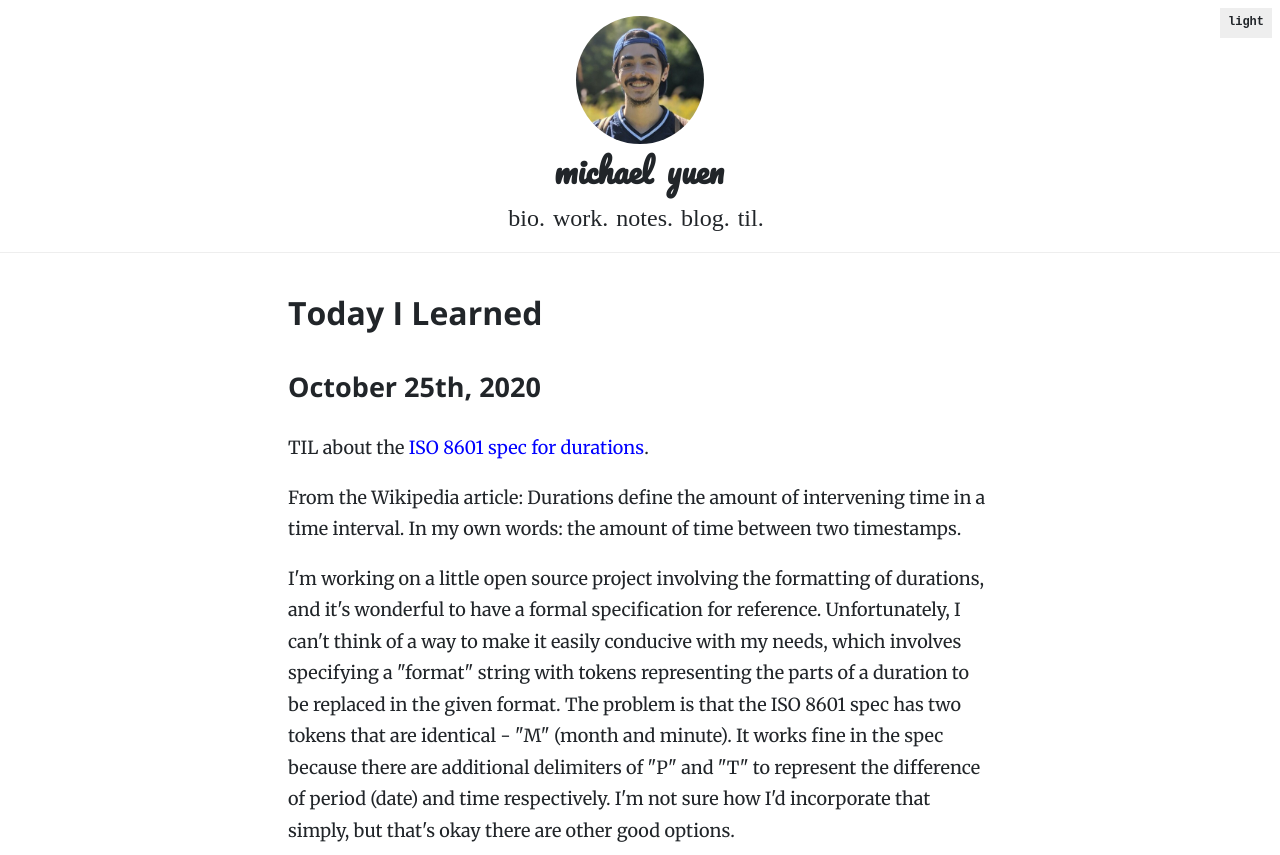
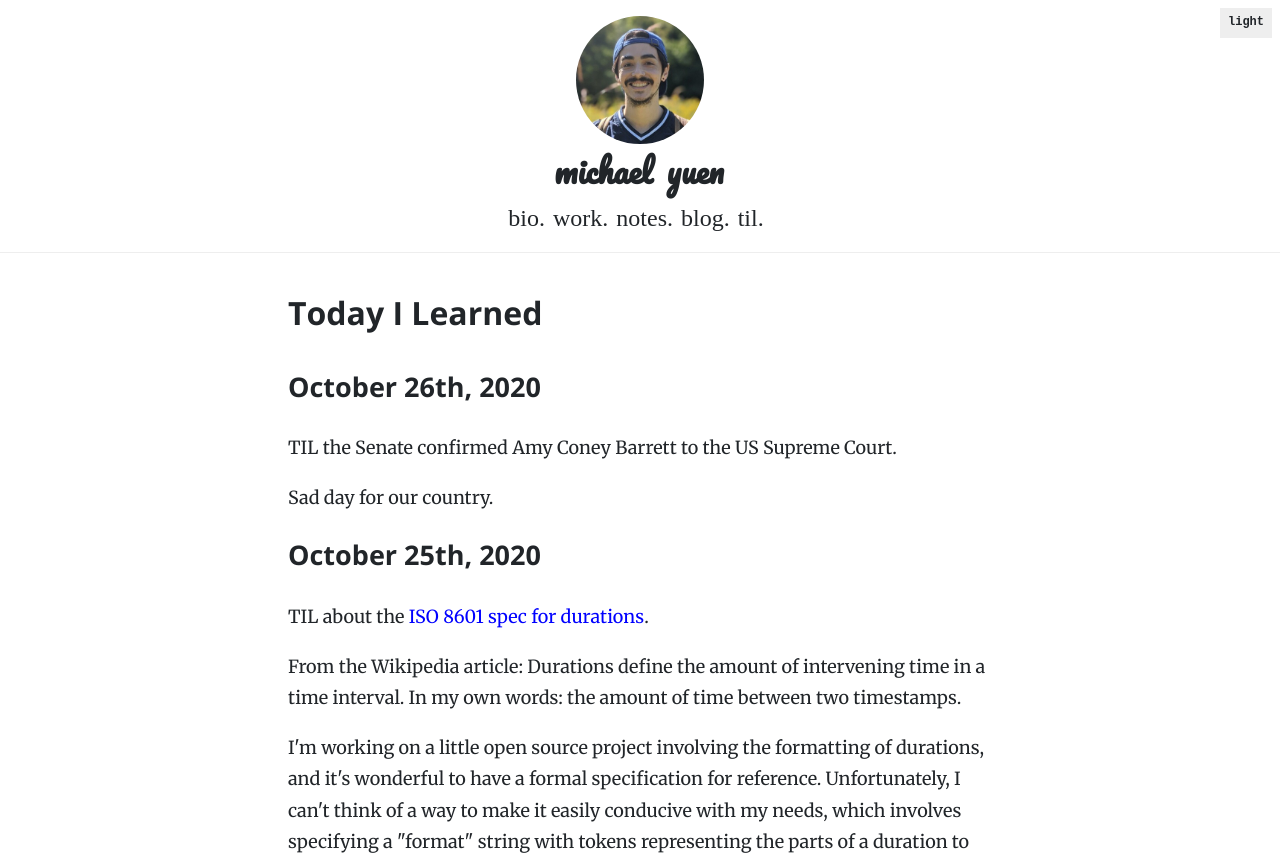
Before and after one commit to michaelyuen/personal-website, a Next.js app in the folder v5/: page /today-i-learned in a window 1280 px wide. Shown: the top 855 px of the page. Built offline with nearby package versions, Linux system fonts and the light colour scheme; a web font is replaced by a local one.

Commit message:
Add TIL for 2020-10-26 (#51)

```diff
--- a/v5/pages/today-i-learned.tsx
+++ b/v5/pages/today-i-learned.tsx
@@ -4,6 +4,9 @@ export default function TIL() {
   return (
     <section className="TILContainer">
       <h1>Today I Learned</h1>
+      <h2>October 26th, 2020</h2>
+      <p>TIL the Senate confirmed Amy Coney Barrett to the US Supreme Court.</p>
+      <p>Sad day for our country.</p>
       <h2>October 25th, 2020</h2>
       <p>
         TIL about the{" "}
```
